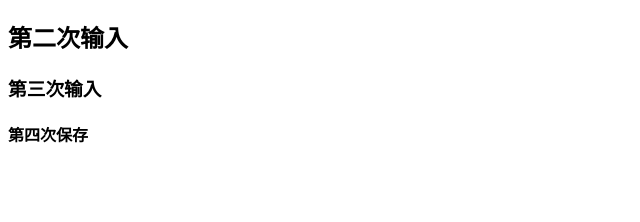
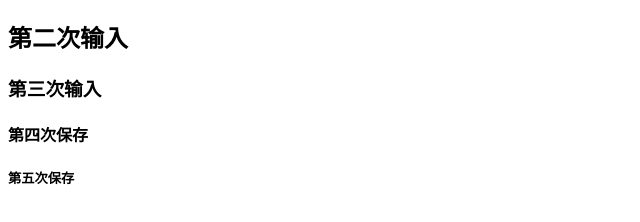
Before and after one commit to lmy0813/142stu, a plain HTML site: page index.html in a window 1280 px wide. Shown: the part 70-292 px from the top of the page, without its empty margins (0-640 px from the left). Drawn offline with Linux system fonts and the light colour scheme.

Commit message:
'第五次保存'

```diff
--- a/index.html
+++ b/index.html
@@ -13,6 +13,7 @@
     <h2>第二次输入</h2>
     <h3>第三次输入</h3>
     <h4>第四次保存</h4>
+    <h5>第五次保存</h5>
 </body>
 
 </html>
```
